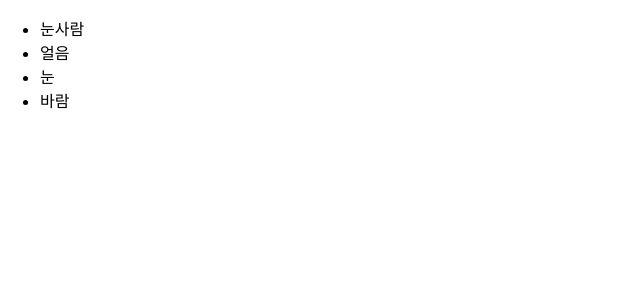
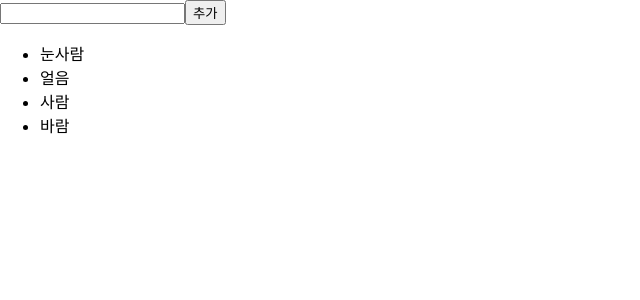
Before and after one commit to DongwookJeong/react_start, a React (Create React App) app in the folder start/: page / in a window 1280 px wide. Shown: the top 300 px of the page, without its empty margins (0-640 px from the left). Built offline with nearby package versions, Linux system fonts and the light colour scheme.

Commit message:
컴포넌트 반복, concat 새로운 배열 - 불변성 유지를 해주어야 나중에 리액트 컴포넌트의 성능을 최적화 할 수 있다.

```diff
--- a/start/src/ItereationSample.js
+++ b/start/src/ItereationSample.js
@@ -1,7 +1,33 @@
+import { useState } from "react"
+
 const IterationSample = () => {
-    const names = ['눈사람','얼음','눈','바람']
-    const nameList = names.map((name, index) => <li key={index}>{name}</li>)
-    return <ul>{nameList}</ul>
+    const [names, setNames] = useState([
+        {id: 1, text:'눈사람'},
+        {id: 2, text:'얼음'},
+        {id: 3, text:'사람'},
+        {id: 4, text:'바람'}
+    ])
+    const [inputText, setInPutText]=useState('')
+    const [nextId, setNextId]=useState(5) //! 새로운 항목을 추가할 때 사용할 id
+    const onChange = e => setInPutText(e.target.value)
+
+    const onClick = () => {
+        const nextNames = names.concat({
+            id: nextId, // ! nextId 값을 id로 설정하고
+            text: inputText
+        })
+        setNextId(nextId + 1) // ! nextId 값에 1을 더해 준다.
+        setNames(nextNames) // ! namse 값을 업데이트 한다.
+        setInPutText('') // ! inputText를 비운다.
+    }
+
+    const namesList = names.map(name => <li key={name.id}>{name.text}</li>)
+    return (
+        <>
+            <input value = {inputText} onChange={onChange}/>
+            <button onClick={onClick}>추가</button>
+            <ul>{namesList}</ul>
+        </>)
 }
 
 export default IterationSample
```
